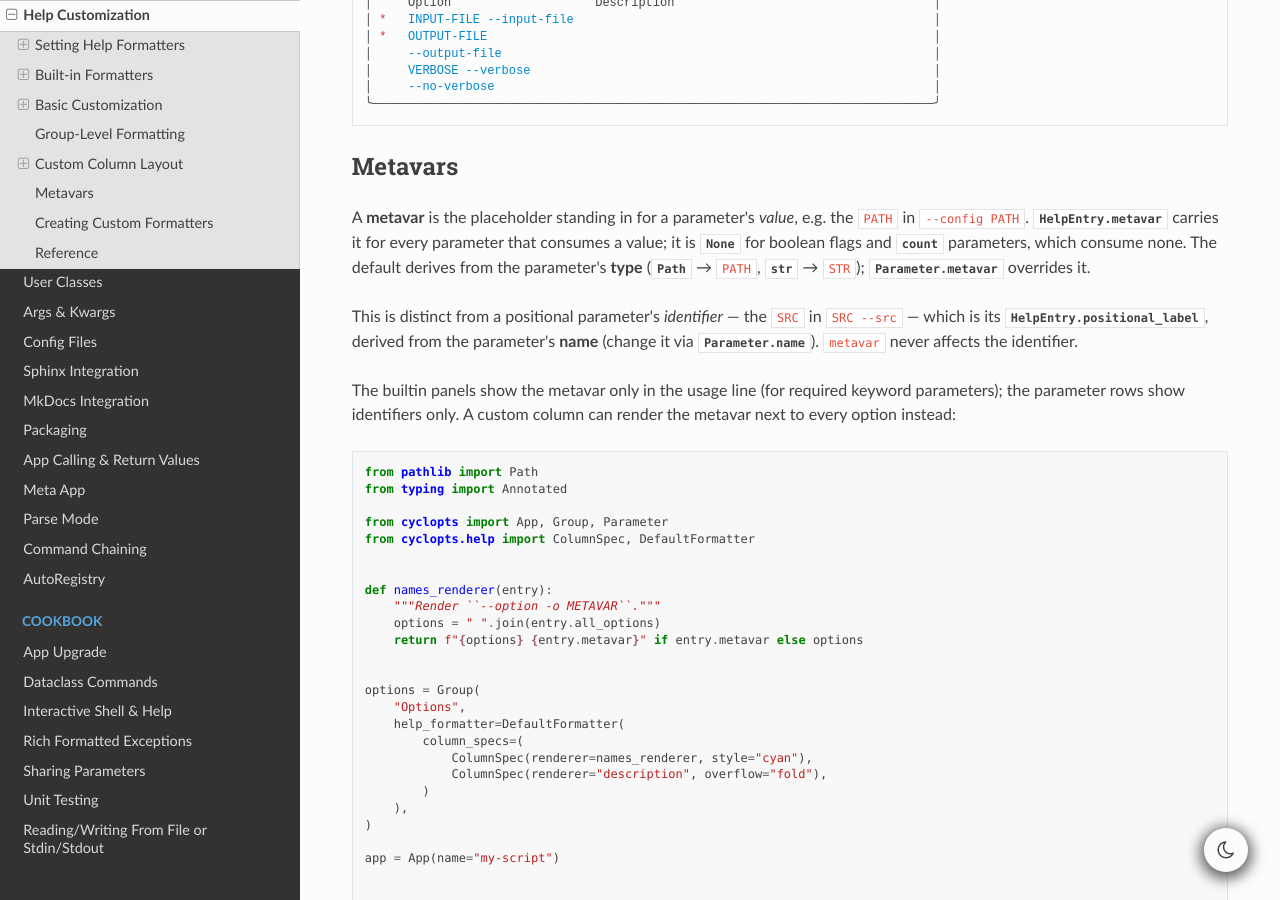
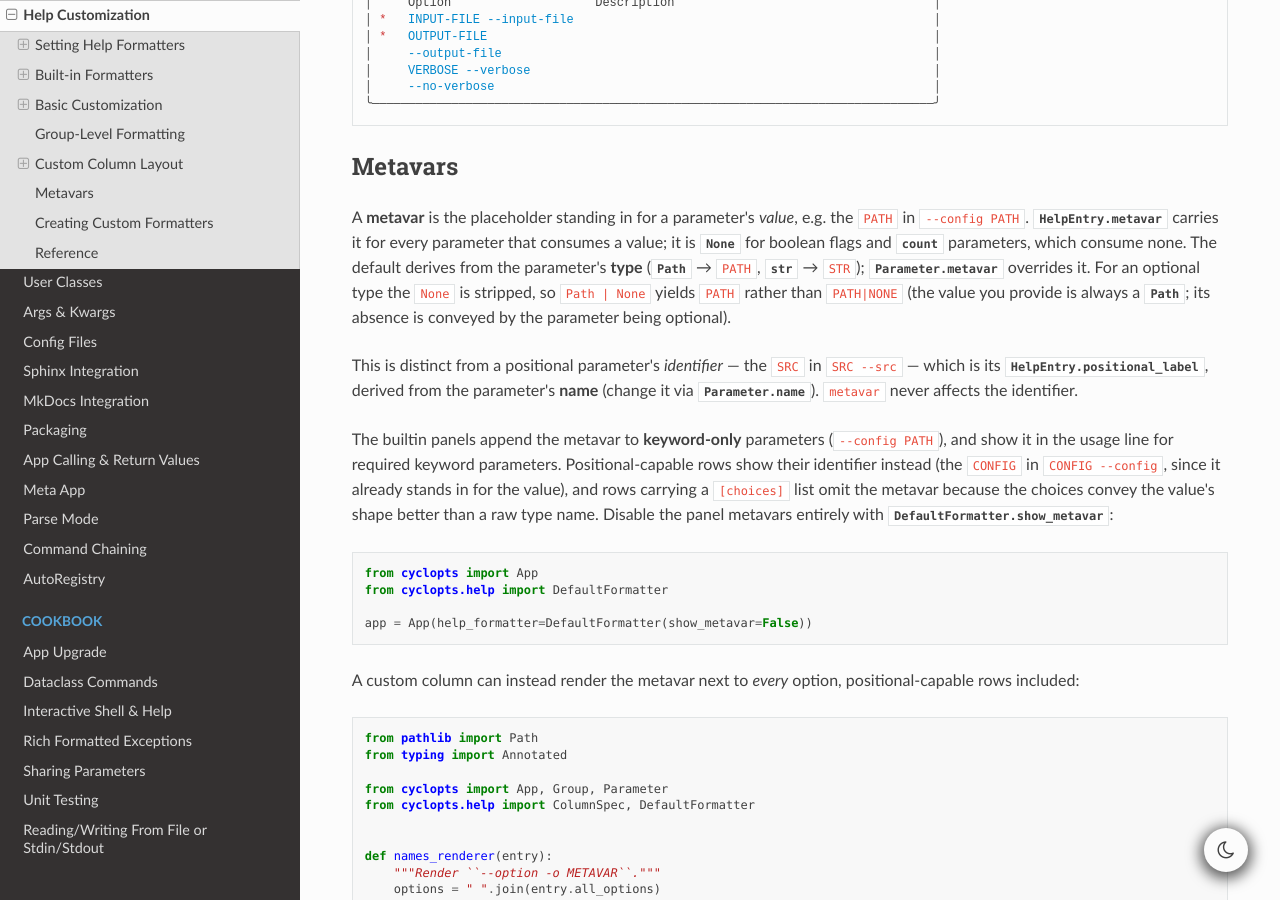
Before and after one commit to BrianPugh/cyclopts, a Sphinx documentation site: the page built from docs/source/help_customization.rst, in a window 1280 px wide and 900 px high, scrolled down 9761 px. Built offline with Sphinx 7.4.7 and the Read the Docs theme 3.1.0, drawn with Linux system fonts in a browser that asks for light colours; the version number could not be read and is left out.

Commit message:
Document keyword-only panel metavars and show_metavar toggle
Update the "Metavars" section and the Parameter.metavar API example to reflect
that the builtin panels now show the metavar next to keyword-only options, that
optional types have their None stripped, and that DefaultFormatter(show_metavar
=False) disables the panel metavars. Reframe the custom-column example as a way
to render the metavar next to every option, positional-capable rows included.

Co-Authored-By: Claude Opus 4.8 <noreply@anthropic.com>
Claude-Session: https://claude.ai/code/session_01Km1A7ueKsx5g68XpxkZKw5

```diff
--- a/docs/source/api.rst
+++ b/docs/source/api.rst
@@ -1439,11 +1439,11 @@ API
          │ *  SOURCE  [required]                                          │
          ╰────────────────────────────────────────────────────────────────╯
          ╭─ Parameters ───────────────────────────────────────────────────╮
-         │ *  --output  [required]                                        │
+         │ *  --output DIR  [required]                                    │
          ╰────────────────────────────────────────────────────────────────╯
 
-      The positional ``source`` is identified by its name (``SOURCE``); ``--output`` shows its metavar (``DIR``) in the usage line.
-      The builtin panels never show the metavar next to an option; it is always available to custom formatters as :attr:`HelpEntry.metavar <cyclopts.help.HelpEntry.metavar>`, which is how a custom formatter can render ``--output DIR`` inline.
+      The positional ``source`` is identified by its name (``SOURCE``); the keyword-only ``--output`` shows its metavar (``DIR``) in both the usage line and its parameter row.
+      The builtin panels append the metavar to keyword-only parameters; positional-capable rows show their name-derived identifier instead, and rows with a ``[choices]`` list omit it. It is also available to custom formatters as :attr:`HelpEntry.metavar <cyclopts.help.HelpEntry.metavar>`. Disable the panel metavars with :attr:`DefaultFormatter.show_metavar <cyclopts.help.DefaultFormatter.show_metavar>` set to ``False``.
 
    .. attribute:: show_env_var
       :type: Optional[bool]
--- a/docs/source/help_customization.rst
+++ b/docs/source/help_customization.rst
@@ -595,14 +595,28 @@ A **metavar** is the placeholder standing in for a parameter's *value*, e.g. the
 :attr:`HelpEntry.metavar <cyclopts.help.HelpEntry.metavar>` carries it for every parameter that consumes a value;
 it is :obj:`None` for boolean flags and :attr:`count <cyclopts.Parameter.count>` parameters, which consume none.
 The default derives from the parameter's **type** (:class:`~pathlib.Path` → ``PATH``, :class:`str` → ``STR``);
-:attr:`Parameter.metavar <cyclopts.Parameter.metavar>` overrides it.
+:attr:`Parameter.metavar <cyclopts.Parameter.metavar>` overrides it. For an optional type the ``None`` is
+stripped, so ``Path | None`` yields ``PATH`` rather than ``PATH|NONE`` (the value you provide is always a
+:class:`~pathlib.Path`; its absence is conveyed by the parameter being optional).
 
 This is distinct from a positional parameter's *identifier* — the ``SRC`` in ``SRC --src`` — which is its
 :attr:`HelpEntry.positional_label <cyclopts.help.HelpEntry.positional_label>`, derived from the parameter's **name** (change it via
 :attr:`Parameter.name <cyclopts.Parameter.name>`). ``metavar`` never affects the identifier.
 
-The builtin panels show the metavar only in the usage line (for required keyword parameters); the parameter
-rows show identifiers only. A custom column can render the metavar next to every option instead:
+The builtin panels append the metavar to **keyword-only** parameters (``--config PATH``), and show it in the
+usage line for required keyword parameters. Positional-capable rows show their identifier instead (the
+``CONFIG`` in ``CONFIG --config``, since it already stands in for the value), and rows carrying a ``[choices]``
+list omit the metavar because the choices convey the value's shape better than a raw type name. Disable the
+panel metavars entirely with :attr:`DefaultFormatter.show_metavar <cyclopts.help.DefaultFormatter.show_metavar>`:
+
+.. code-block:: python
+
+   from cyclopts import App
+   from cyclopts.help import DefaultFormatter
+
+   app = App(help_formatter=DefaultFormatter(show_metavar=False))
+
+A custom column can instead render the metavar next to *every* option, positional-capable rows included:
 
 .. code-block:: python
 
```
